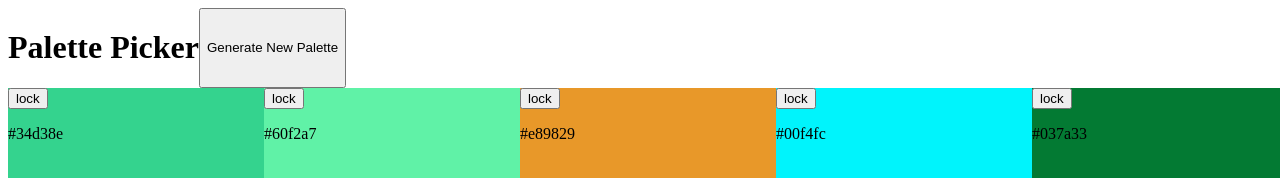
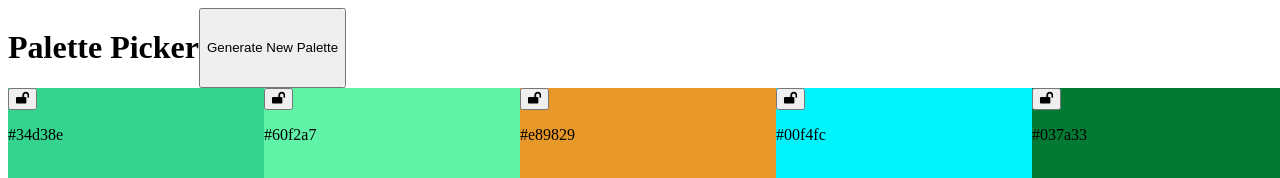
Before and after one commit to jogren/palette-picker, a React (Create React App) app: page / in a window 1280 px wide. Shown: the top 178 px of the page. Built offline with nearby package versions, Linux system fonts and the light colour scheme; no server answers.

Commit message:
Add lock and unlock icons for colors

```diff
--- a/package.json
+++ b/package.json
@@ -7,6 +7,7 @@
     "randomcolor": "^0.5.4",
     "react": "^16.10.2",
     "react-dom": "^16.10.2",
+    "react-icons": "^3.7.0",
     "react-redux": "^7.1.1",
     "react-scripts": "3.2.0",
     "redux": "^4.0.4",
--- a/src/Color/Color.js
+++ b/src/Color/Color.js
@@ -1,9 +1,14 @@
 import React from 'react';
+import { FaLockOpen } from 'react-icons/fa';
+import { FaLock } from 'react-icons/fa';
 
-const Color = ({ color, toggleLock }) => {
+
+const Color = ({ color, isLocked, toggleLock }) => {
+  let lockedImg = isLocked ? <FaLock /> : <FaLockOpen />
+
   return (
     <article className="color" style={color}>
-      <button onClick={() => toggleLock(color.backgroundColor)}>lock</button>
+      <button onClick={() => toggleLock(color.backgroundColor)}>{lockedImg}</button>
       <p>{color.backgroundColor}</p>
     </article>
   )
--- a/src/CurrentColors/CurrentColors.js
+++ b/src/CurrentColors/CurrentColors.js
@@ -4,8 +4,9 @@ import { connect } from 'react-redux';
 
 const CurrentColors = ({ currentPalette, toggleLock }) => {
   let currentColors = currentPalette.map(color => {
+    console.log(color)
     const colorStyle = { backgroundColor: color.hexCode };
-    return <Color color={colorStyle} toggleLock={toggleLock} key={color.hexCode} />
+    return <Color color={colorStyle} isLocked={color.isLocked} toggleLock={toggleLock} key={color.hexCode} />
   })
 
   return (
```
Also changed, not shown: 1 other file (tests, documents, lock files or other folders).
